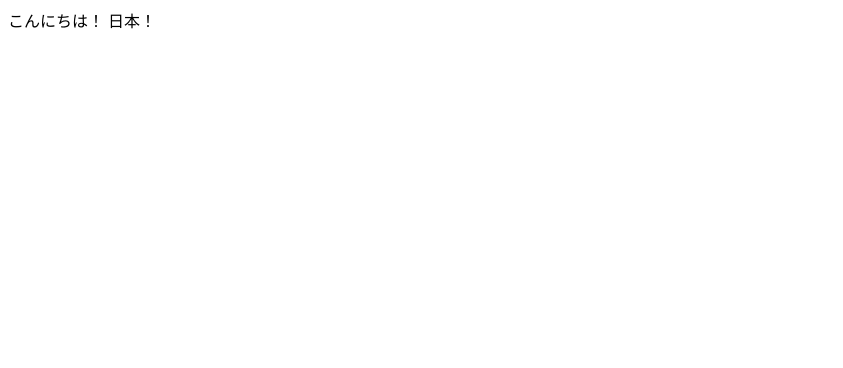
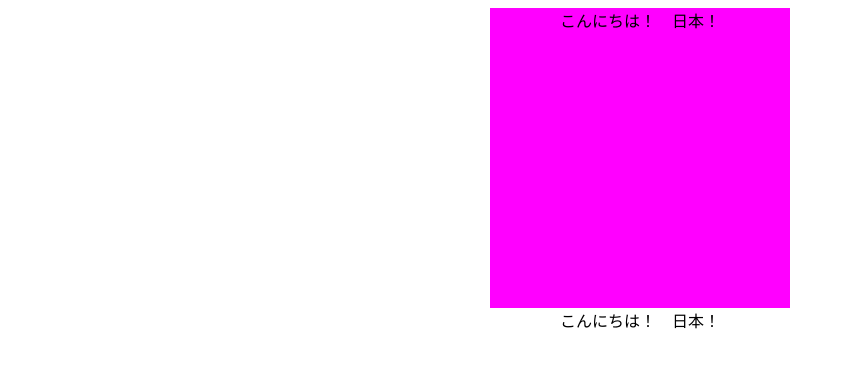
Before and after one commit to yanagyi/Gachi_FrontDev-tutorial, a plain HTML site: page 01_基礎知識/02_Inline要素とBlock要素について/start/index.html in a window 1280 px wide. Shown: the whole page, without its empty margins (0-843 px from the left). Drawn offline with Linux system fonts and the light colour scheme.

Commit message:
セクション2-7

```diff
--- a/01_基礎知識/02_Inline要素とBlock要素について/start/index.html
+++ b/01_基礎知識/02_Inline要素とBlock要素について/start/index.html
@@ -9,8 +9,20 @@
 </head>
 
 <body>
-    <span>こんにちは！ 日本！</span>
-    <img src="image-1.jpg" alt="">
+    <span>こんにちは！　日本！</span>
+    <div>こんにちは！　日本！</div>
+
+    <style>
+        body{
+            text-align: center;
+        }
+        span{
+            display: inline-block;
+            width: 300px;
+            height: 300px;
+            background-color:magenta;
+        }
+    </style>
 </body>
 
 </html>
```
